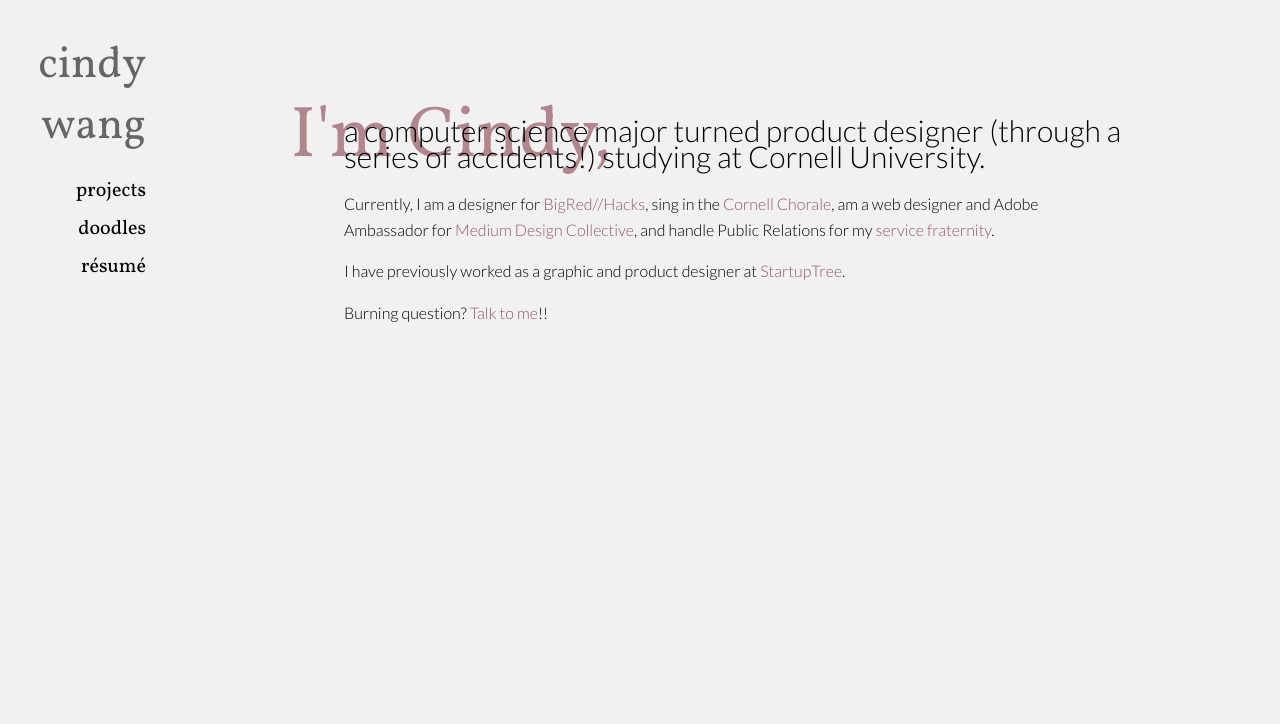
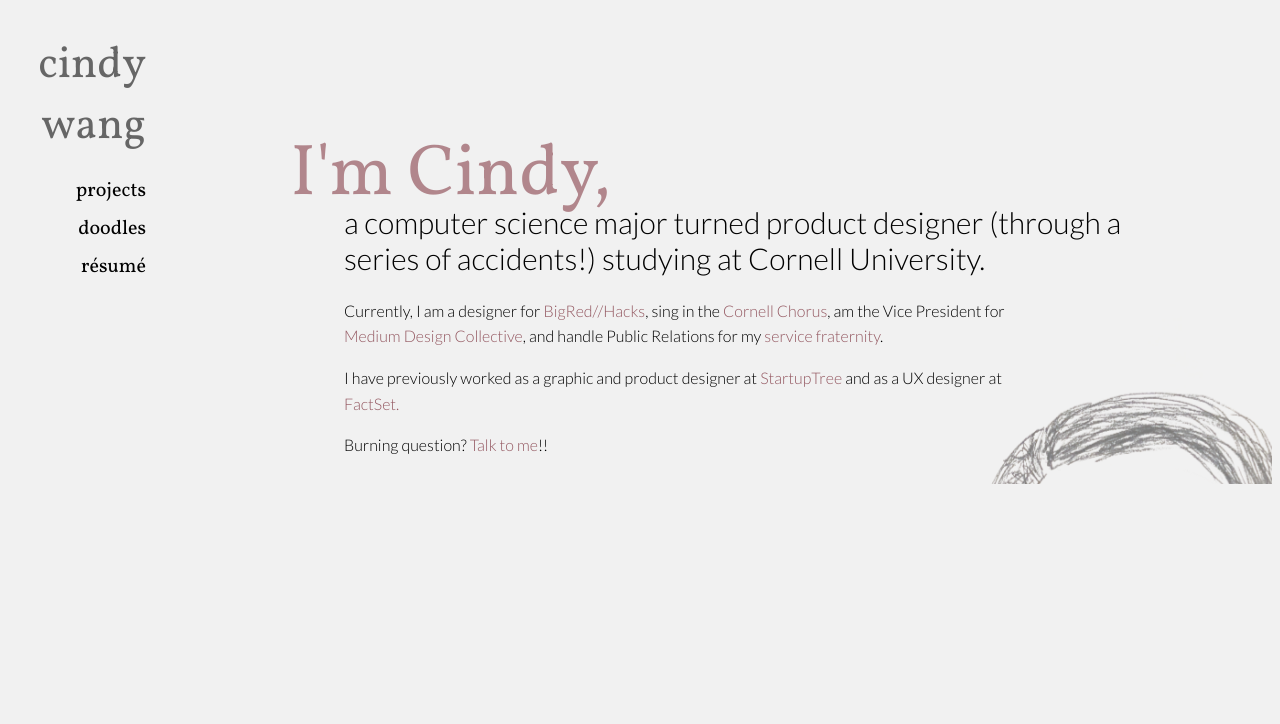
Before and after one commit to cndwng/cindehw.github.io, a PHP site: page / in a window 1280 px wide. Shown: the top 724 px of the page. Run offline with PHP 8.4, Linux system fonts and the light colour scheme.

Commit message:
minor fixes

```diff
--- a/apps.html
+++ b/apps.html
@@ -40,8 +40,8 @@
 	<div class="hot__bod">
 
         <h2>StartupTree Applications/Competitions</h2>
-        <p>The construction of this particular module came from the need 1) build a more consistent interface for StartupTree's
-            platform and 2) to expand on the simple application rating system currently in place. </p>
+        <p>The construction of this particular module came from the need <strong>1) to build a more consistent interface for StartupTree's
+            platform and 2) create an end-to-end competition judging platform. </strong></p>
 
         <h3>Sketches and Notes</h3>
         <p>We had a meeting with a school that intended to use our platform and determined our target users' needs.</p>
--- a/index.html
+++ b/index.html
@@ -43,9 +43,9 @@
 	<div class="sub__hello fade-drop delayed">a computer science major turned product designer (through a series of accidents!) studying at Cornell University.</div>
 	<div class="home fade-drop delayed">
 		<p>Currently, I am a designer for <a href="http://bigredhacks.com" target="_blank">BigRed//Hacks</a>, sing in the
-		<a href="https://www.cornellchorale.com/" target="_blank">Cornell Chorale</a>, am a web designer and Adobe Ambassador for <a href="http://cornellmedium.design" target="_blank">Medium Design Collective</a>,
+		<a href="https://www.cornellchorale.com/" target="_blank">Cornell Chorus</a>, am the Vice President for <a href="http://cornellmedium.design" target="_blank">Medium Design Collective</a>,
 		and handle Public Relations for my <a href="http://www.apogamma.org/" target="_blank">service fraternity</a>.</p>
-		<p>I have previously worked as a graphic and product designer at <a href="http://startuptree.co" target="_blank">StartupTree</a>.</p>
+		<p>I have previously worked as a graphic and product designer at <a href="http://startuptree.co" target="_blank">StartupTree</a> and as a UX designer at <a href="https://www.factset.com/">FactSet.</a></p>
 		<p>Burning question? <a href="mailto:cw653@cornell.edu">Talk to me</a>!!</p>
 	</div>
 
--- a/style.css
+++ b/style.css
@@ -213,6 +213,7 @@
         background-attachment: fixed;
         background-position: right bottom;
         background-size: 30%;
+        line-height: unset;
     }
 
 .vid {
@@ -250,14 +251,14 @@
 
 .sub__hello {
     position: relative;
-    margin: -3% 10% 0% 15%;
+    margin: -2% 12% 0% 15%;
     font-size: 30px;
 
 }
 
 .home {
     position: relative;
-    margin: 2% 15% 0% 15%;
+    margin: 2% 20% 0% 15%;
     font-size: 16px;
     line-height: 160%;
     font-weight: 300;
```
Also changed, not shown: projects.html (+7 -8 lines).
